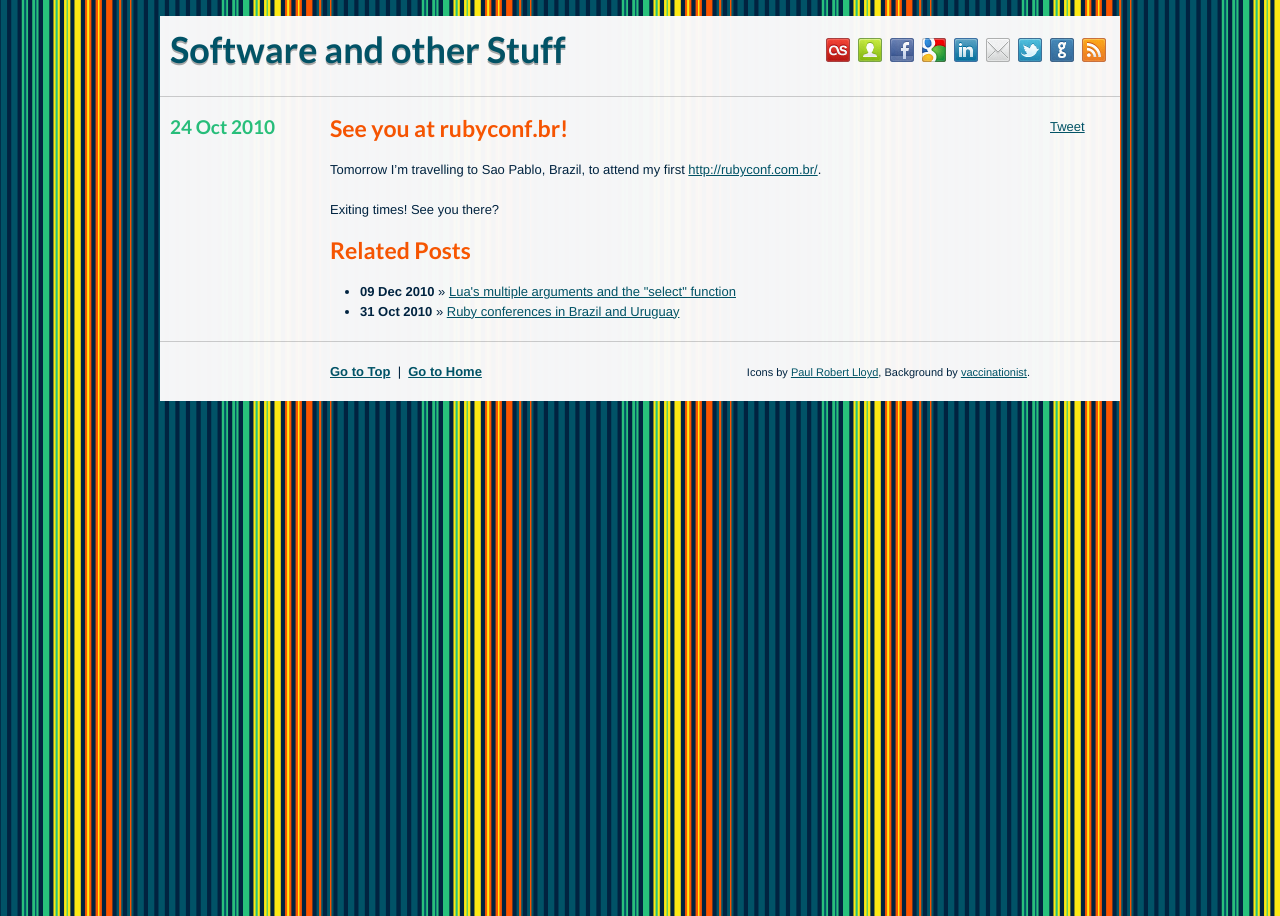
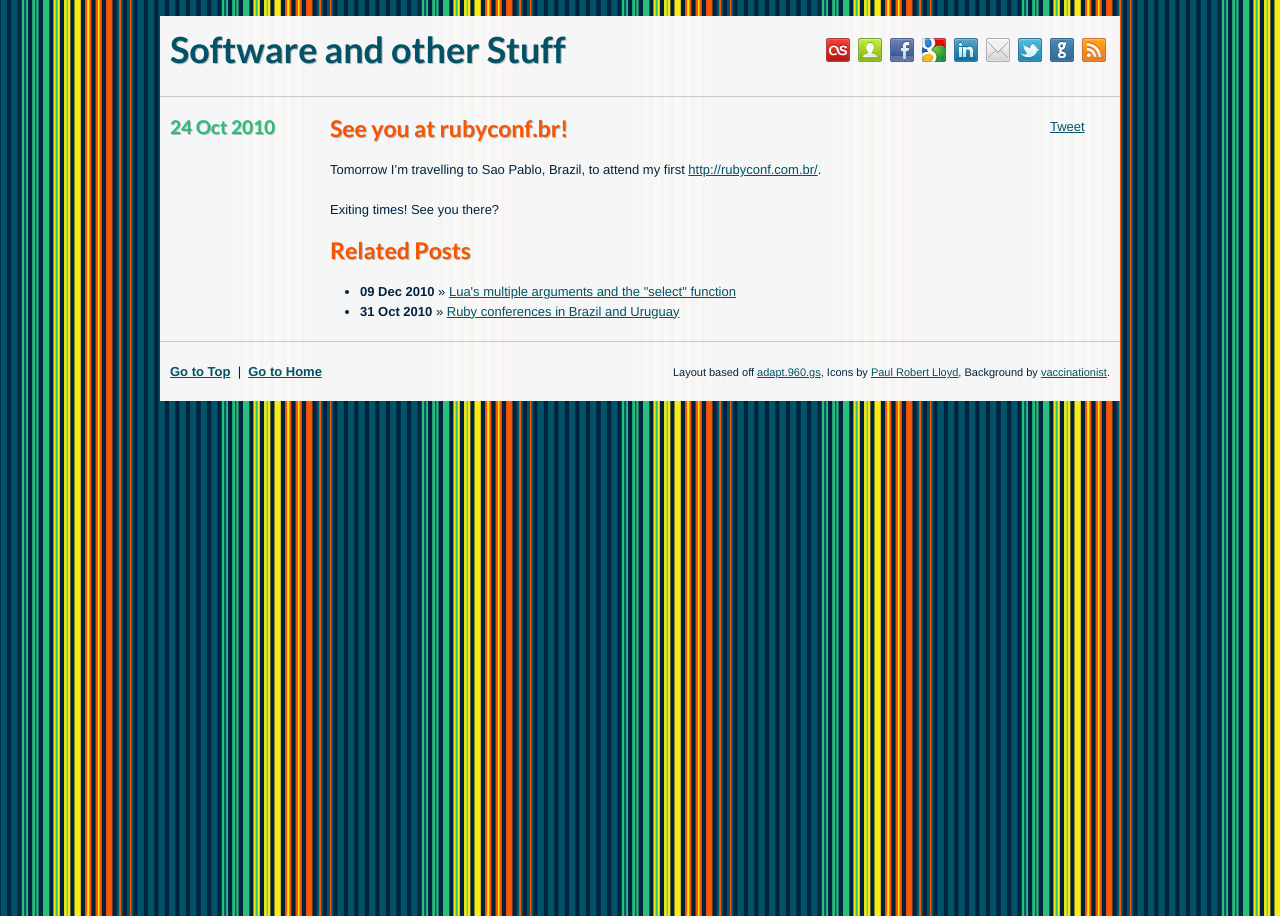
Before and after one commit to EmmanuelOga/emmanueloga.github.com, a Jekyll site: the page built from _posts/2010-10-24-rubyconf-br.md, in a window 1280 px wide. Built offline with Jekyll 4.4.1, drawn with Linux system fonts in a browser that asks for light colours; Markdown is read by kramdown in place of the engine named in the settings; comment, search, counter and statistics services are not loaded.

Commit message:
more credits, tweaks to headers

```diff
--- a/_layouts/default.html
+++ b/_layouts/default.html
@@ -69,19 +69,18 @@
       {{ content }}
 
       <hr/>
-      <div class="grid_2">&nbsp;</div>
-      <div class="grid_4">
+      <div class="grid_6">
         <a href="#top"><strong>Go to Top</strong></a>
         &nbsp;|&nbsp;
         <a href="/"><strong>Go to Home</strong></a>
       </div>
-      <div class="grid_5 align_right">
+      <div class="grid_6 align_right">
         <small>
+          Layout based off <a href="http://adapt.960.gs/">adapt.960.gs</a>,
           Icons by <a href="http://prlloyd.com/e/226">Paul Robert Lloyd</a>,
           Background by <a href="http://www.colourlovers.com/pattern/1016361" target="_blank">vaccinationist</a>.
         </small>
       </div>
-      <div class="grid_1">&nbsp;</div>
       <div class="clear"></div>
       <br/>
     </div>
--- a/_layouts/post.html
+++ b/_layouts/post.html
@@ -3,7 +3,7 @@ layout: default
 ---
 <div class="grid_2"><h4>{{ page.date | date_to_string }}</h4></div>
 <div class="grid_9">
-  <h2>{{ page.title }}</h2>
+  <h2><a href="{{ page.url }}">{{ page.title }}</a></h2>
 </div>
 <div class="grid_1">
   <a href="http://twitter.com/share" class="twitter-share-button" data-count="vertical" data-via="EmmanuelOga">Tweet</a>
--- a/css/master.css
+++ b/css/master.css
@@ -15,8 +15,8 @@ body {
   padding-top: 16px;
 }
 
-h1 {
-  text-shadow: #aaa 0 2px 0;
+h1, h2, h3, h4, h5, h6 {
+  text-shadow: #bbb 1px 1px 0;
 }
 
 .container_12 {
@@ -32,8 +32,10 @@ h6 {
   line-height: 1;
 }
 
-h2, h3 { color: #FA5500; }
-h4, h5, h6 { color: #28C07B; }
+h2, h2 a, h3, h3 a { color: #FA5500; }
+h4, h4 a, h5, h5 a, h6, h6 a { color: #28C07B; }
+
+h1 a, h2 a, h3 a, h4 a, h5 a, h6 a { text-decoration: none; }
 
 a {
   color: #015367;
@@ -88,7 +90,6 @@ code {
 
 .logo { margin-top: 6px; }
 .logo a {
-  text-decoration: none;
   font-family: "Lato", "Arial", "Helvetica", "Lucida Grande", "Gill Sans", "Verdana", sans-serif;
   font-size: 36px;
 }
```
Also changed, not shown: other parts of _layouts/default.html (+1 -1 lines).
